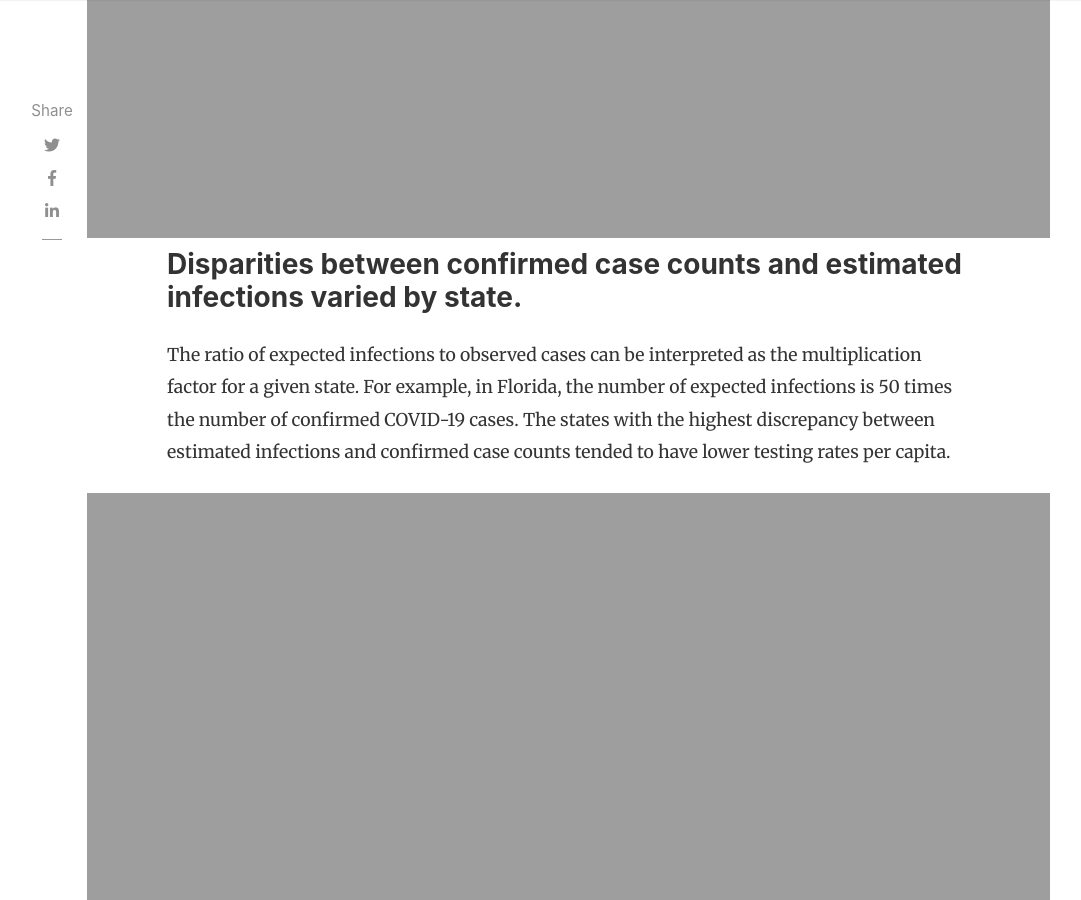
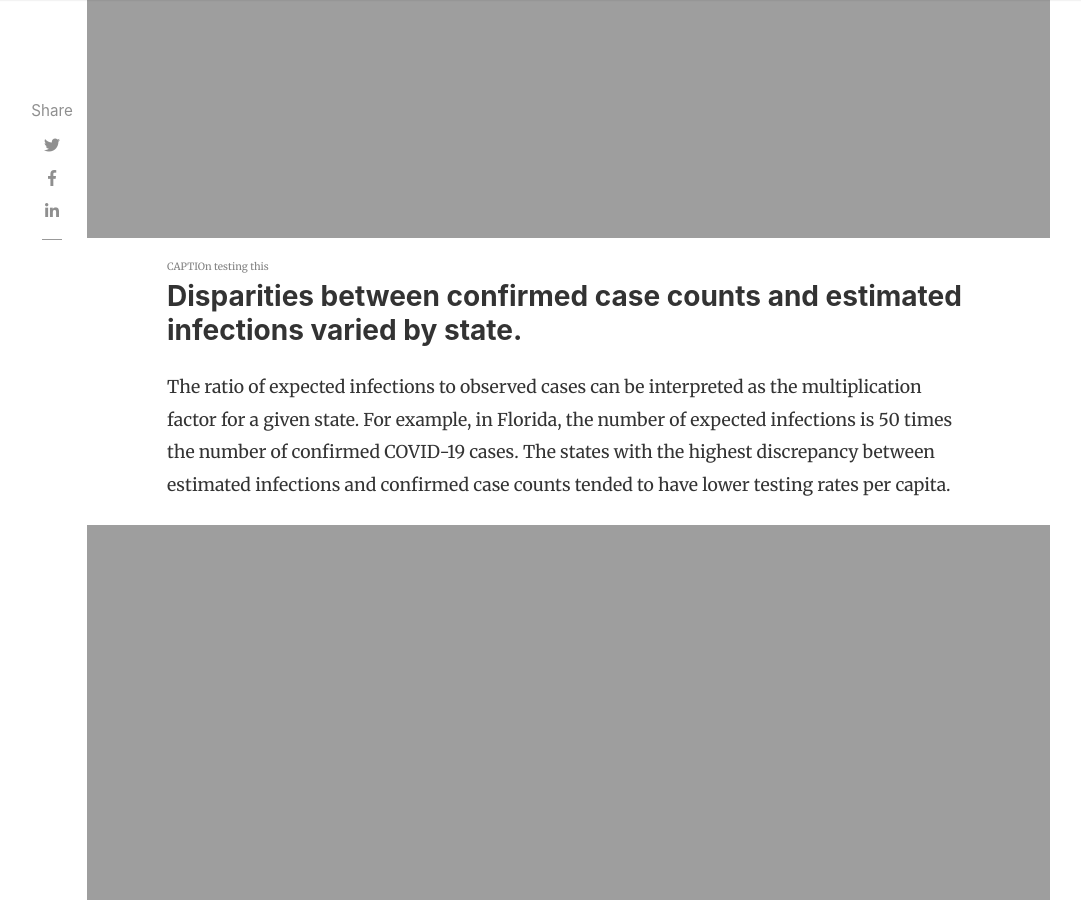
Before and after one commit to covid19epi/stats, a Jekyll site: the page built from _posts/2020-04-05-home.md, in a window 1280 px wide and 900 px high, scrolled down 1696 px. Shown: the whole window, without its empty margins (118-1199 px from the left). Built offline with Jekyll 4.4.1, drawn with Linux system fonts in a browser that asks for light colours; nearby versions of some CDN libraries; comment, search, counter and statistics services are not loaded.

Commit message:
test caption

```diff
--- a/_posts/2020-04-05-home.md
+++ b/_posts/2020-04-05-home.md
@@ -58,6 +58,9 @@ The estimated total COVID-19 infections <span style="color:orange">(shown in ora
 	<iframe src="https://covid19epi.github.io/stats/fig-usa-state-cases-bar-obs.html" style="max-width:100%; width:100%; height: 600px; border-width: 0px;"></iframe>
 </div>
 
+ <font size="1" color="gray">CAPTIOn testing this </font>
+
+
 ### Disparities between confirmed case counts and estimated infections varied by state.
 
 The ratio of expected infections to observed cases can be interpreted as the multiplication factor for a given state. For example, in Florida, the number of expected infections is 50 times the number of confirmed COVID-19 cases. The states with the highest discrepancy between estimated infections and confirmed case counts tended to have lower testing rates per capita.
```
